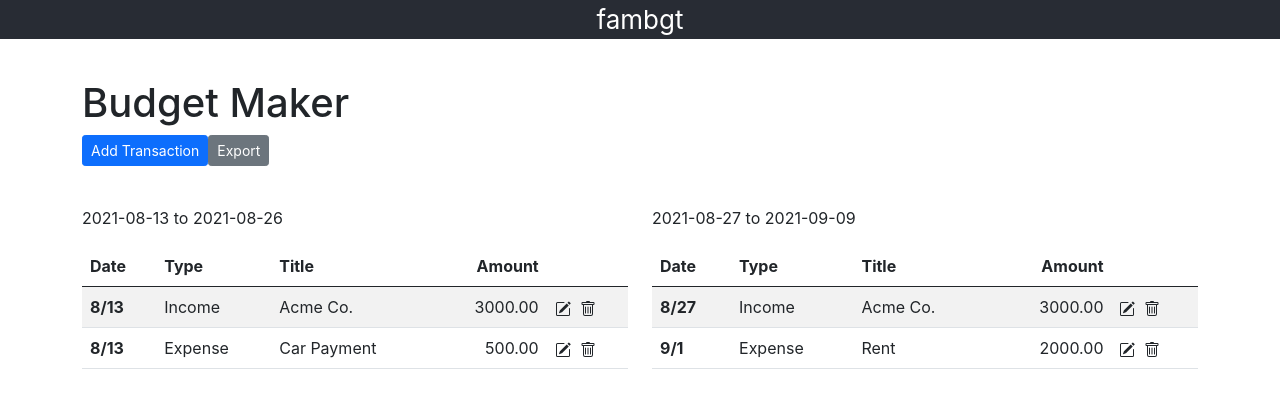
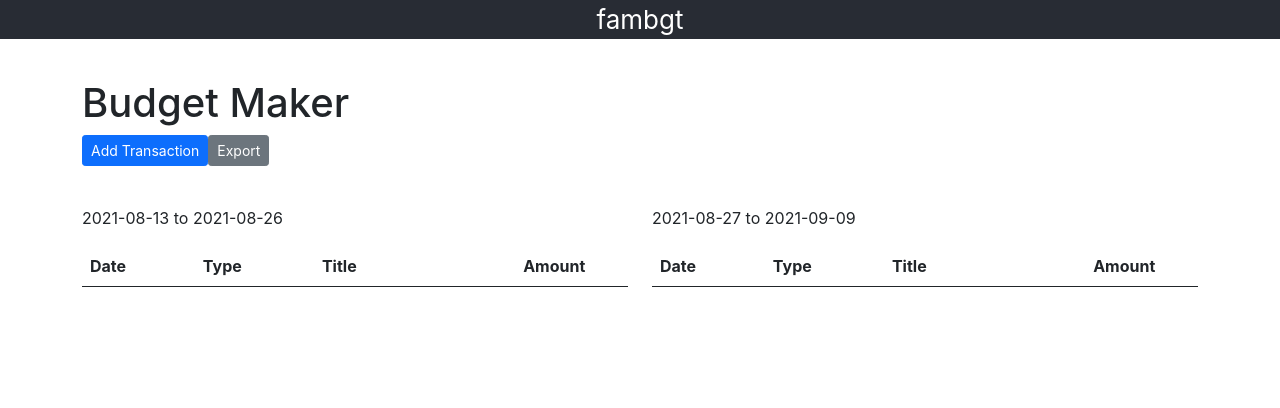
Before and after one commit to miguelamezola/fambgt, a React (Create React App) app: page / in a window 1280 px wide. Shown: the top 408 px of the page. Built offline with nearby package versions, Linux system fonts and the light colour scheme.

Commit message:
Generate each transaction in a series independently of the others; all transactions in a series share the same series ID

```diff
--- a/public/data.json
+++ b/public/data.json
@@ -1,55 +1,6 @@
 {
     "budgetPeriod": {
-        "origin": "Fri May 7 2021 00:00:00 GMT-0700 (Pacific Daylight Time)",
-        "recurrenceRate": "Every 2 weeks"
+        "origin": "Fri May 7 2021 00:00:00 GMT-0700 (Pacific Daylight Time)"
     },
-    "transactions": [
-        {
-            "id": "a2446ac3-23a3-4cec-a712-2fb65cab3f60",
-            "type": "Income",
-            "title": "Acme Co.",
-            "amount": 3000.00,
-            "date": "Fri Jul 02 2021 00:00:00 GMT-0700 (Pacific Daylight Time)",
-            "recurrence": {
-                "id": "a2446ac3-23a3-4cec-a712-2fb65cab3f06",
-                "rate": "Every 2 weeks",
-                "endDate": "Fri Dec 31 2021 00:00:00 GMT-0700 (Pacific Daylight Time)"
-            }
-        },
-        {
-            "id": "02661caa-756d-48ff-b5af-bb871b522afc",
-            "type": "Expense",
-            "title": "Rent",
-            "amount": 2000.00,
-            "date": "Wed Sep 01 2021 00:00:00 GMT-0700 (Pacific Daylight Time)",
-            "recurrence": {
-                "id": "02661caa-756d-48ff-b5af-bb871b522acf",
-                "rate": "Monthly",
-                "endDate": "Fri Dec 31 2021 00:00:00 GMT-0700 (Pacific Daylight Time)"
-            },
-            "billingDate": "Fri Sep 1 2021 00:00:00 GMT-0700 (Pacific Daylight Time)",
-            "dueDate": "Sun Sep 3 2021 00:00:00 GMT-0700 (Pacific Daylight Time)",
-            "payments": []
-        },
-        {
-            "id": "77e8d44b-3cd0-4431-b11c-3292ba1924fd",
-            "type": "Expense",
-            "title": "Car Payment",
-            "amount": 500.00,
-            "date": "Fri Aug 13 2021 00:00:00 GMT-0700 (Pacific Daylight Time)",
-            "recurrence": {
-                "id": "77e8d44b-3cd0-4431-b11c-3292ba1924df",
-                "rate": "Monthly",
-                "endDate": "Fri Dec 31 2021 00:00:00 GMT-0700 (Pacific Daylight Time)"
-            },
-            "billingDate": "Sun Jul 25 2021 00:00:00 GMT-0700 (Pacific Daylight Time)",
-            "dueDate": "Tue Aug 24 2021 00:00:00 GMT-0700 (Pacific Daylight Time)",
-            "payments": [
-                {
-                    "date": "2021-07-25",
-                    "amount": 500.00
-                }
-            ]
-        }
-    ]
+    "transactions": []
 }
--- a/src/BudgetMaker/BudgetMaker.js
+++ b/src/BudgetMaker/BudgetMaker.js
@@ -4,7 +4,7 @@ import { Modal, Button } from "react-bootstrap";
 import { v4 as uuidv4 } from 'uuid';
 import { BudgetPeriod } from '../BudgetPeriod/BudgetPeriod';
 import { TransactionEditor } from '../TransactionEditor/TransactionEditor';
-import { recurrenceRates, modifyActions, getDateString } from '../utils';
+import { recurrenceRates, modifyActions, getDateString, addMonths } from '../utils';
 
 export const BudgetMaker = () => {
     const ONE_DAY_IN_MS = 1000 * 60 * 60 * 24;
@@ -97,10 +97,10 @@ export const BudgetMaker = () => {
     },[TWO_WEEKS_IN_MS, ONE_DAY_IN_MS]);
 
     const onModify = (modification) => {
-        console.log(modification);
         switch (modification.action) {
             case modifyActions.addOrUpdate:
                 let modifiedBudgetPeriods = [];
+                if (modification.transaction.recurrence.rate === recurrenceRates.NONE) {
                     budgetPeriods.forEach(bp => {
                         if (bp.start <= modification.transaction.date && modification.transaction.date <= bp.end) {
                             let existingTransaction = bp.transactions.find(t => t.id === modification.transaction.id)
@@ -114,6 +114,37 @@ export const BudgetMaker = () => {
                         }
                         modifiedBudgetPeriods.push(bp);
                     });
+                } else {
+                    budgetPeriods.forEach(bp => {
+                        let existingTransaction = bp.transactions.find(t => t.id === modification.transaction.id)
+                        if (existingTransaction) {
+                            for (const [key, value] of Object.entries(modification.transaction)) {
+                                existingTransaction[key] = value;
+                            }
+                        } else {
+                            const endDate = modification.transaction.recurrence.endDate;
+                            let date = modification.transaction.date;
+                            while (date < endDate) {
+                                let transaction = JSON.parse(JSON.stringify(modification.transaction));
+                                transaction.id = uuidv4();
+                                transaction.date = date;
+                                if (bp.start < transaction.date && transaction.date < bp.end) {
+                                    bp.transactions.push(transaction);
+                                }
+                                switch (modification.transaction.recurrence.rate) {
+                                    case recurrenceRates.SEMI_MONTHLY:
+                                        date = new Date(date.getTime() + TWO_WEEKS_IN_MS);
+                                        break;
+                                    case recurrenceRates.MONTHLY:
+                                    default:
+                                        date = addMonths(date, 1);
+                                        break;
+                                }
+                            }
+                        }
+                        modifiedBudgetPeriods.push(bp);
+                    });
+                }
                 setBudgetPeriods(modifiedBudgetPeriods);
                 break;
             case modifyActions.delete:
--- a/src/utils.js
+++ b/src/utils.js
@@ -9,8 +9,9 @@ export const transactionTypes = {
     INCOME: "Income"
 }
 
-export const getDateString = (date) => {
+export const getDateString = (dateParam) => {
     let result = '';
+    const date = new Date(dateParam);
     if(date) {
         const yyyy = date.getFullYear();
 
```
Lines whose indentation alone changed are shown as unchanged.
